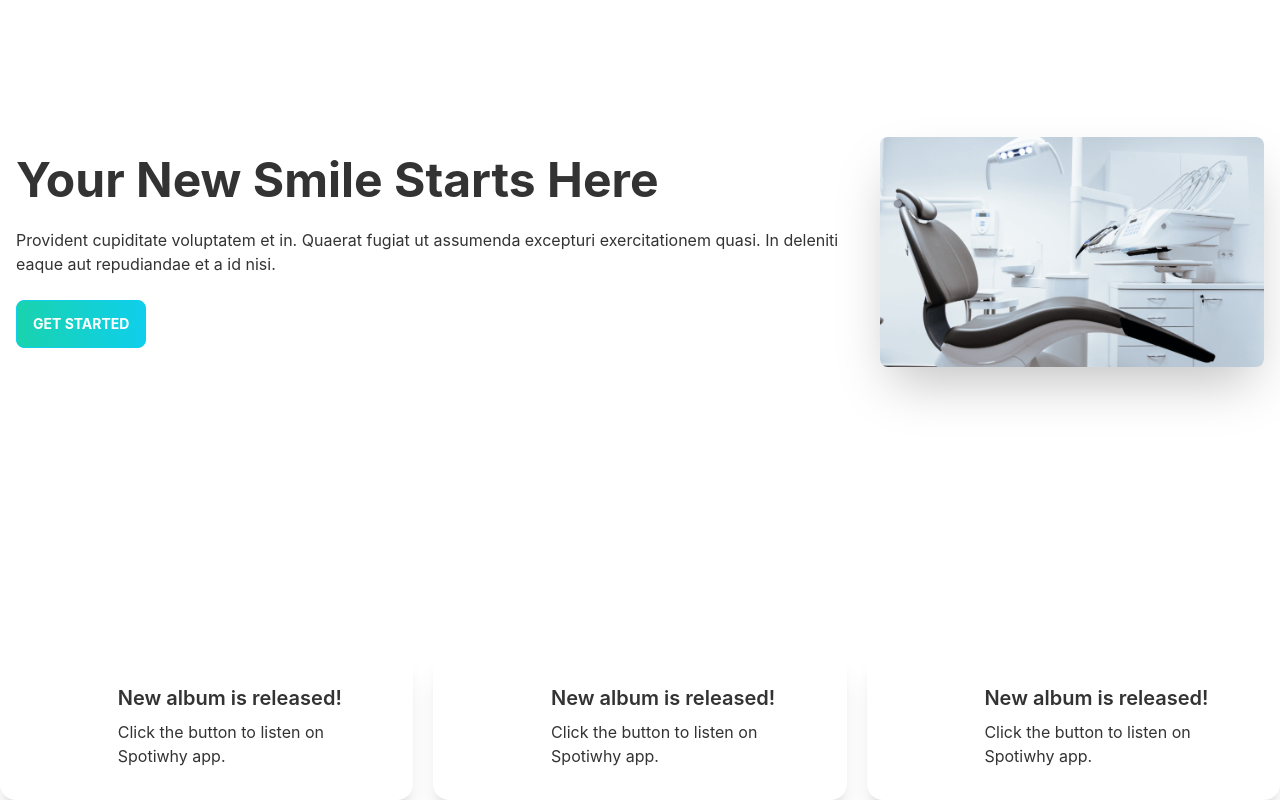
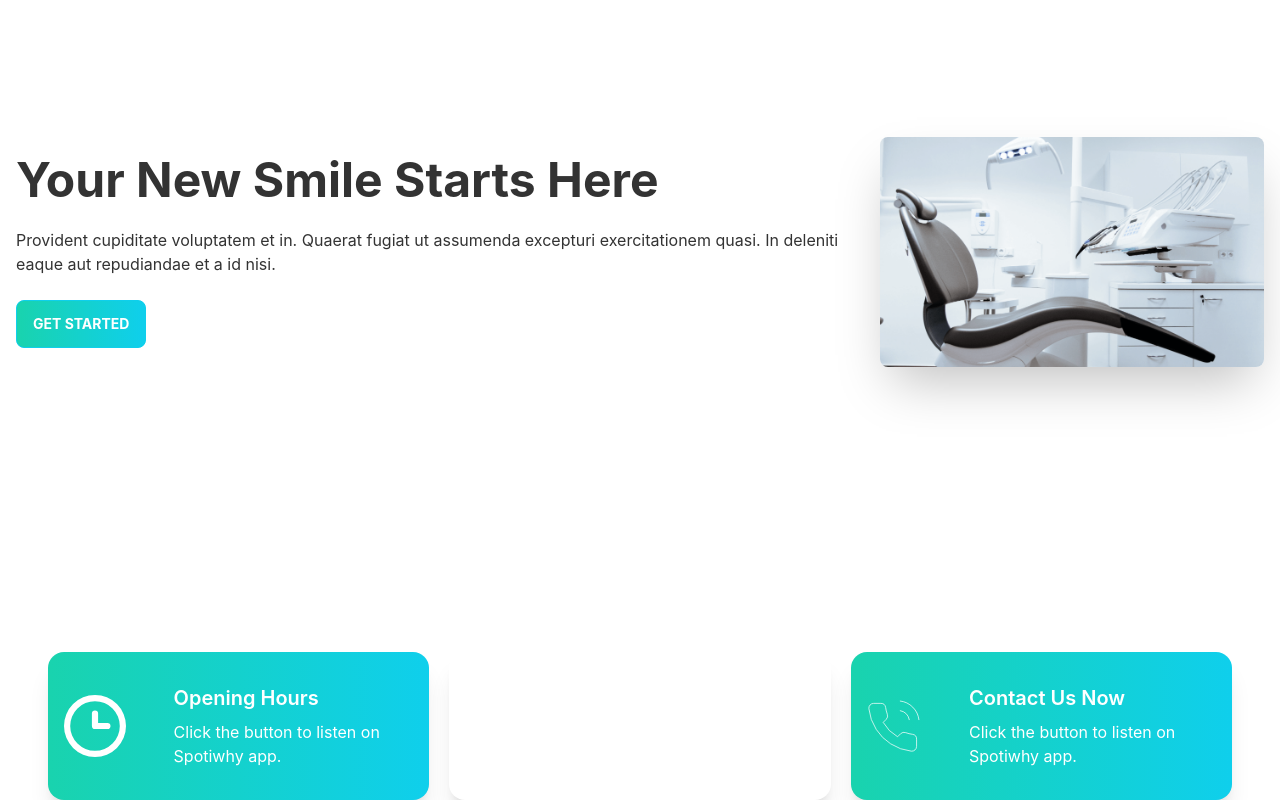
Before and after one commit to Zahid-BM/doctors-portal-client, a React (Create React App) app: page / in a window 1280 px wide. Shown: the part 212-1012 px from the top of the page. Built offline with nearby package versions, Linux system fonts and the light colour scheme.

Commit message:
Alhamdulillah info part done

```diff
--- a/src/pages/Home/Banner.js
+++ b/src/pages/Home/Banner.js
@@ -4,7 +4,7 @@
 const Banner = () => {
     return (
         <div>
-            <div className="hero min-h-screen ">
+            <div className="hero min-h-screen">
                 <div className="hero-content flex-col lg:flex-row-reverse gap-5">
                     <img src={chair} className="max-w-sm rounded-lg shadow-2xl w-fit" />
                     <div>
--- a/src/pages/Home/Info.js
+++ b/src/pages/Home/Info.js
@@ -1,12 +1,16 @@
 import React from 'react';
 import InfoCard from './InfoCard';
+import clock from '../../assets/icons/clock.svg';
+import marker from '../../assets/icons/marker.svg';
+import phone from '../../assets/icons/phone.svg';
+
 
 const Info = () => {
     return (
-        <div className='grid grid-cols-1 lg:grid-cols-3 gap-5'>
-            <InfoCard></InfoCard>
-            <InfoCard></InfoCard>
-            <InfoCard></InfoCard>
+        <div className='grid grid-cols-1 lg:grid-cols-3 gap-5 px-12'>
+            <InfoCard bgColor={'bg-gradient-to-r from-secondary to-primary'} cardTitle={'Opening Hours'} img={clock}></InfoCard>
+            <InfoCard bgColor={'bg-accent '} cardTitle={'Visit Our Locations'} img={marker}></InfoCard>
+            <InfoCard bgColor={'bg-gradient-to-r from-secondary to-primary'} cardTitle={'Contact Us Now'} img={phone}></InfoCard>
         </div>
     );
 };
--- a/src/pages/Home/InfoCard.js
+++ b/src/pages/Home/InfoCard.js
@@ -1,12 +1,13 @@
 import React from 'react';
-import clock from '../../assets/icons/clock.svg';
 
-const InfoCard = () => {
+const InfoCard = ({ img, cardTitle, bgColor }) => {
     return (
-        <div class="card lg:card-side bg-base-100 shadow-xl bg-accent">
-            <figure><img className='ml-4' src={clock} alt="Album" /></figure>
+        <div class={`card lg:card-side bg-base-100 shadow-xl bg-accent text-white ${bgColor}`}>
+            <figure className='m-4'>
+                <img src={img} alt="Album" />
+            </figure>
             <div class="card-body">
-                <h2 class="card-title">New album is released!</h2>
+                <h2 class="card-title">{cardTitle}</h2>
                 <p>Click the button to listen on Spotiwhy app.</p>
             </div>
         </div>
```
